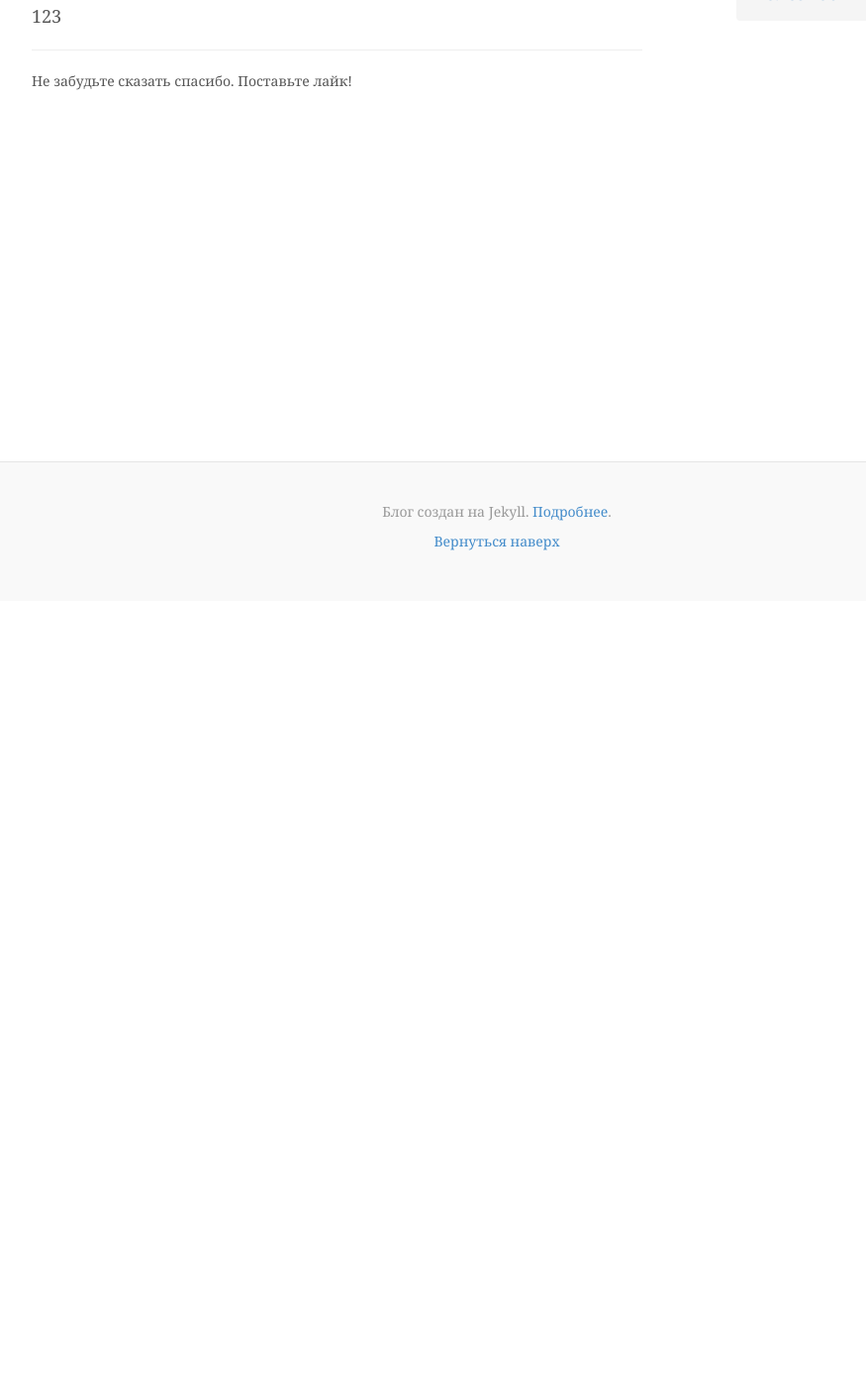
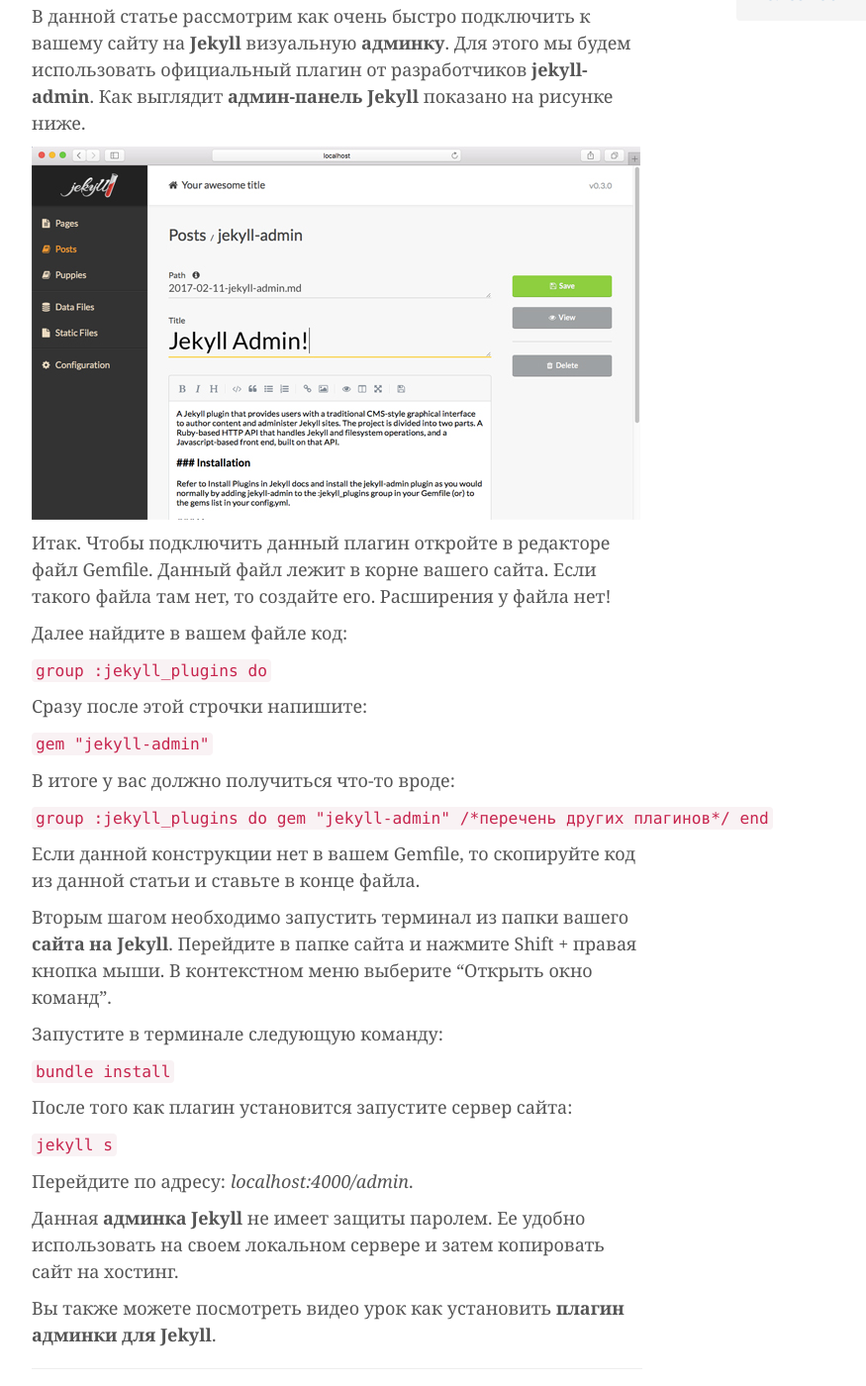
Before and after one commit to htmlblog/htmlblog.github.io, a Jekyll site: the page built from _posts/2017-03-31-podkliuchaiem-adminku-dlia-jekyll.markdown, in a window 1280 px wide and 1400 px high, scrolled down 363 px. Shown: the whole window at 99% size, without its empty margins (138-1013 px from the left). Built offline with Jekyll 4.4.1, drawn with Linux system fonts in a browser that asks for light colours; comment, search, counter and statistics services are not loaded; before the commit the page ends 970 px from its top, so only the background shows below that.

Commit message:
Updated Podkliuchaiem Adminku Dlia Jekyll

```diff
--- a/_posts/2017-03-31-podkliuchaiem-adminku-dlia-jekyll.markdown
+++ b/_posts/2017-03-31-podkliuchaiem-adminku-dlia-jekyll.markdown
@@ -13,4 +13,41 @@
 layout: post
 ---
 
-123
+В данной статье рассмотрим как очень быстро подключить к вашему сайту на **Jekyll** визуальную **админку**. Для этого мы будем использовать официальный плагин от разработчиков **jekyll-admin**. Как выглядит **админ-панель Jekyll** показано на рисунке ниже.
+
+![adminka-dlya-jekyll-plugin.jpg](/uploads/adminka-dlya-jekyll-plugin.jpg)
+
+Итак. Чтобы подключить данный плагин откройте в редакторе файл Gemfile. Данный файл лежит в корне вашего сайта. Если такого файла там нет, то создайте его. Расширения у файла нет!
+
+Далее найдите в вашем файле код:
+
+`group :jekyll_plugins do`
+
+Сразу после этой строчки напишите:
+
+`gem "jekyll-admin"`
+
+В итоге у вас должно получиться что-то вроде:
+
+`group :jekyll_plugins do
+   gem "jekyll-admin"
+   /*перечень других плагинов*/
+end`
+
+Если данной конструкции нет в вашем Gemfile, то скопируйте код из данной статьи и ставьте в конце файла.
+
+Вторым шагом необходимо запустить терминал из папки вашего **сайта на Jekyll**. Перейдите в папке сайта и нажмите Shift + правая кнопка мыши. В контекстном меню выберите "Открыть окно команд".
+
+Запустите в терминале следующую команду:
+
+`bundle install`
+
+После того как плагин установится запустите сервер сайта:
+
+`jekyll s`
+
+Перейдите по адресу: *localhost:4000/admin*.
+
+Данная **админка Jekyll** не имеет защиты паролем. Ее удобно использовать на своем локальном сервере и затем копировать сайт на хостинг.
+
+Вы также можете посмотреть видео урок как установить **плагин админки для Jekyll**.
```
